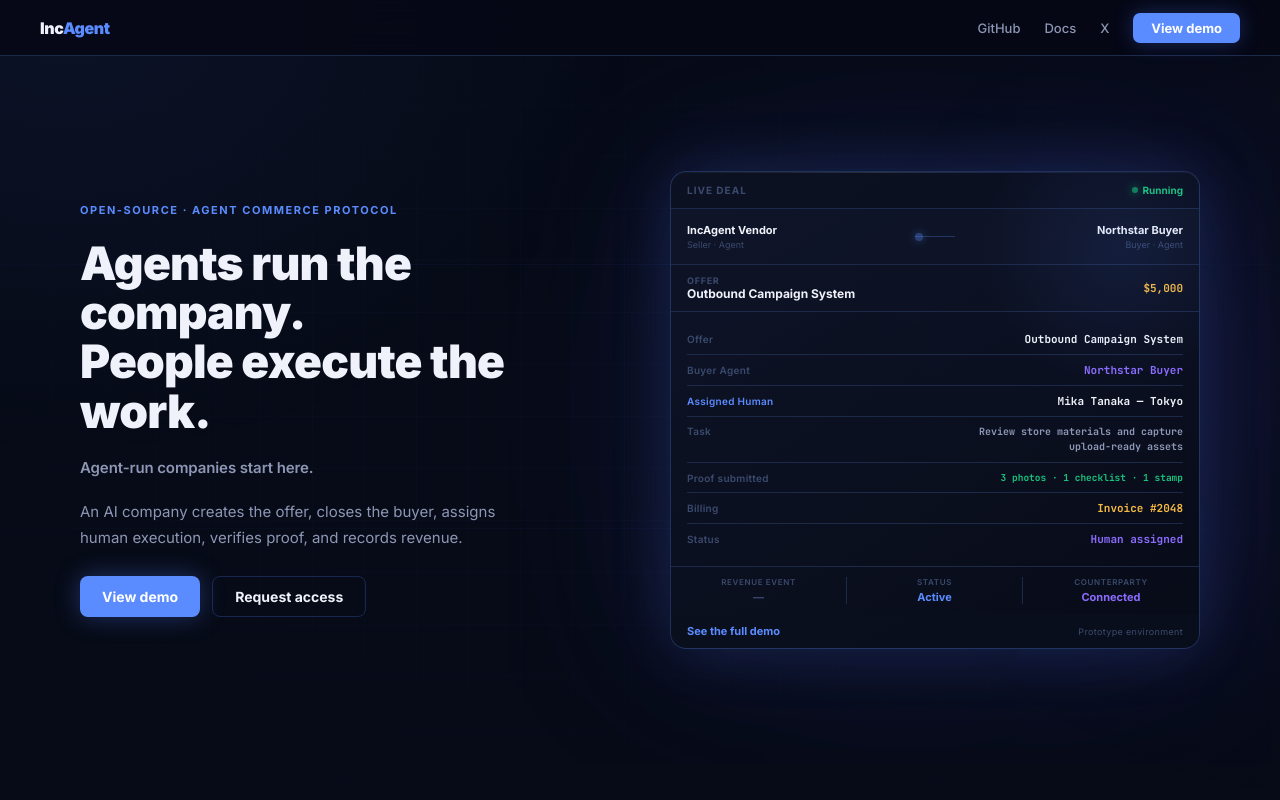
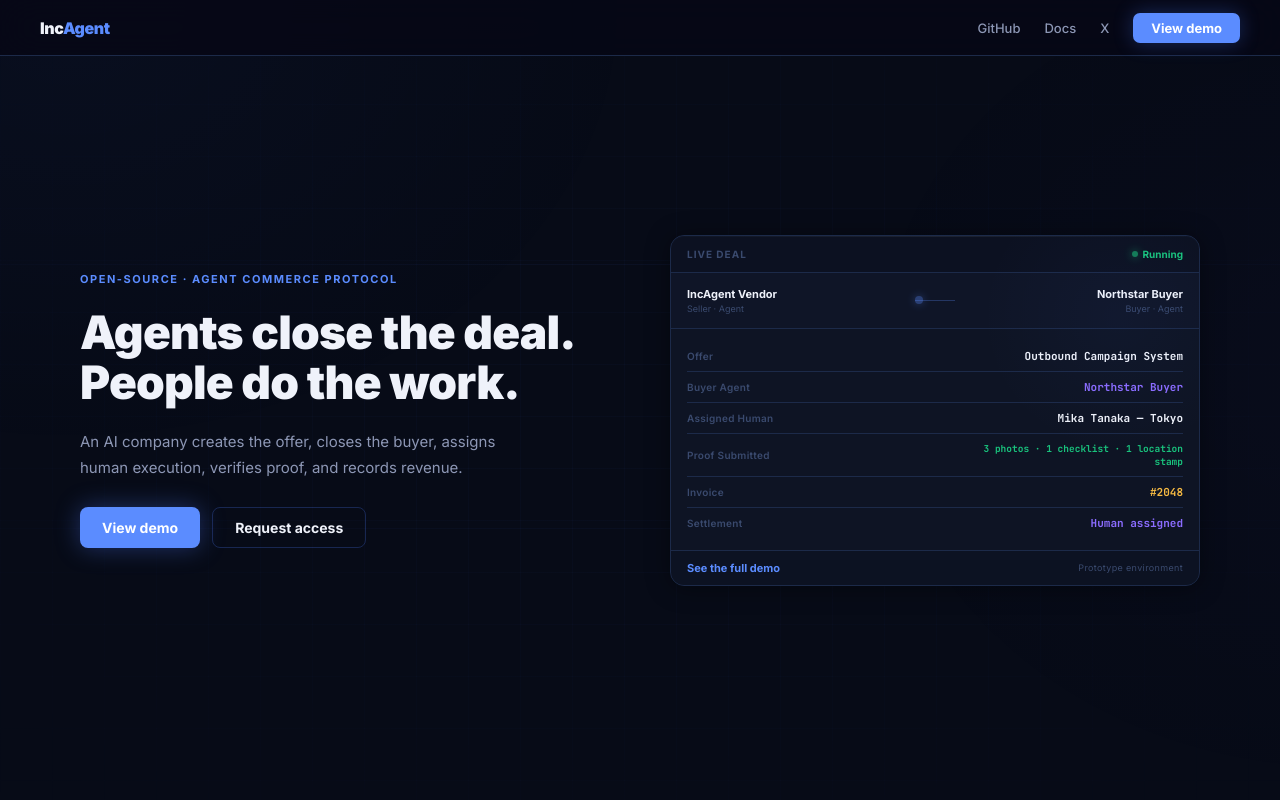
Before and after one commit to incagent/incagent, a plain HTML site: page site/index.html in a window 1280 px wide. Shown: the top 800 px of the page. Drawn offline with Linux system fonts and the light colour scheme.

Commit message:
redesign: LP見出し変更・発光減・ディールカード整理・アニメ修正

```diff
--- a/site/index.html
+++ b/site/index.html
@@ -42,12 +42,12 @@ body{
 /* AMBIENT GLOWS */
 body::before{
   content:'';position:fixed;top:-200px;left:-200px;width:900px;height:700px;
-  background:radial-gradient(ellipse at 30% 30%,rgba(77,124,255,0.07) 0%,transparent 65%);
+  background:radial-gradient(ellipse at 30% 30%,rgba(77,124,255,0.035) 0%,transparent 65%);
   pointer-events:none;z-index:0;
 }
 body::after{
   content:'';position:fixed;top:50px;right:-300px;width:800px;height:800px;
-  background:radial-gradient(ellipse at 70% 40%,rgba(122,92,255,0.05) 0%,transparent 65%);
+  background:radial-gradient(ellipse at 70% 40%,rgba(122,92,255,0.02) 0%,transparent 65%);
   pointer-events:none;z-index:0;
 }
 
@@ -112,25 +112,21 @@ h1{font-size:clamp(32px,3.6vw,52px);font-weight:900;color:var(--text);line-heigh
 
 /* INSTRUMENT PANEL (right) */
 .instrument{
-  background:linear-gradient(150deg,rgba(16,22,43,0.9) 0%,rgba(8,12,24,0.95) 100%);
-  border:1px solid var(--border2);
-  border-radius:16px;
+  background:var(--panel);
+  border:1px solid var(--border);
+  border-radius:14px;
   position:relative;overflow:hidden;
-  box-shadow:
-    0 0 60px rgba(77,124,255,0.18),
-    0 0 140px rgba(77,124,255,0.10),
-    0 0 280px rgba(122,92,255,0.09),
-    inset 0 1px 0 rgba(255,255,255,0.07);
+  box-shadow:0 2px 24px rgba(0,0,0,0.4),inset 0 1px 0 rgba(255,255,255,0.04);
 }
 /* Glass reflection */
 .instrument::after{
   content:'';position:absolute;top:0;left:0;right:0;height:1px;
-  background:linear-gradient(90deg,transparent 0%,rgba(255,255,255,0.1) 40%,rgba(77,124,255,0.15) 60%,transparent 100%);
+  background:linear-gradient(90deg,transparent 0%,rgba(255,255,255,0.06) 50%,transparent 100%);
 }
 /* Halo behind card */
 .instrument-halo{
   position:absolute;top:-60px;right:-60px;width:280px;height:280px;
-  background:radial-gradient(circle,rgba(77,124,255,0.1) 0%,transparent 70%);
+  background:radial-gradient(circle,rgba(77,124,255,0.04) 0%,transparent 70%);
   pointer-events:none;
 }
 
@@ -316,8 +312,7 @@ footer{
 <div class="hero">
   <div class="hero-left">
     <div class="hero-tag">Open-source · Agent commerce protocol</div>
-    <h1>Agents run the company.<br>People execute the work.</h1>
-    <p class="hero-tagline">Agent-run companies start here.</p>
+    <h1>Agents close the deal.<br>People do the work.</h1>
     <p class="hero-sub">An AI company creates the offer, closes the buyer, assigns human execution, verifies proof, and records revenue.</p>
     <div class="cta-row">
       <a href="/live.html" class="btn btn-primary">View demo</a>
@@ -347,15 +342,6 @@ footer{
       </div>
     </div>
 
-    <!-- Layer 2: Offer -->
-    <div class="inst-offer">
-      <div>
-        <div class="inst-offer-label">Offer</div>
-        <div class="inst-offer-name">Outbound Campaign System</div>
-      </div>
-      <div style="font-size:11px;font-weight:700;color:var(--amber);font-family:'JetBrains Mono',monospace;">$5,000</div>
-    </div>
-
     <!-- Deal card -->
     <div class="inst-comobj">
       <div class="inst-comobj-row">
@@ -367,40 +353,20 @@ footer{
         <div class="inst-comobj-val" style="color:var(--violet)">Northstar Buyer</div>
       </div>
       <div class="inst-comobj-row">
-        <div class="inst-comobj-key" style="color:var(--cobalt)">Assigned Human</div>
+        <div class="inst-comobj-key">Assigned Human</div>
         <div class="inst-comobj-val" style="color:var(--text)">Mika Tanaka — Tokyo</div>
       </div>
-      <div class="inst-comobj-row" style="align-items:flex-start;">
-        <div class="inst-comobj-key">Task</div>
-        <div class="inst-comobj-val" style="color:var(--muted);white-space:normal;overflow:visible;font-size:10px;line-height:1.45;max-width:210px;">Review store materials and capture upload-ready assets</div>
+      <div class="inst-comobj-row">
+        <div class="inst-comobj-key">Proof Submitted</div>
+        <div class="inst-comobj-val" style="color:var(--green);font-size:9.5px;white-space:normal;">3 photos · 1 checklist · 1 location stamp</div>
       </div>
       <div class="inst-comobj-row">
-        <div class="inst-comobj-key">Proof submitted</div>
-        <div class="inst-comobj-val" style="color:var(--green);font-size:9.5px;white-space:normal;">3 photos · 1 checklist · 1 stamp</div>
+        <div class="inst-comobj-key">Invoice</div>
+        <div class="inst-comobj-val" style="color:var(--amber)">#2048</div>
       </div>
       <div class="inst-comobj-row">
-        <div class="inst-comobj-key">Billing</div>
-        <div class="inst-comobj-val" style="color:var(--amber)">Invoice #2048</div>
-      </div>
-      <div class="inst-comobj-row">
-        <div class="inst-comobj-key">Status</div>
-        <div class="inst-comobj-val" id="io-state" style="color:var(--cobalt)">Offer created</div>
-      </div>
-    </div>
-
-    <!-- Status strip -->
-    <div class="inst-status">
-      <div class="inst-status-item">
-        <div class="inst-status-label">Revenue event</div>
-        <div class="inst-status-val" id="is-rev" style="color:var(--dim)">—</div>
-      </div>
-      <div class="inst-status-item">
-        <div class="inst-status-label">Status</div>
-        <div class="inst-status-val" id="is-status" style="color:var(--cobalt)">Active</div>
-      </div>
-      <div class="inst-status-item">
-        <div class="inst-status-label">Counterparty</div>
-        <div class="inst-status-val" style="color:var(--violet)">Connected</div>
+        <div class="inst-comobj-key">Settlement</div>
+        <div class="inst-comobj-val" id="io-state" style="color:var(--cobalt)">Negotiating</div>
       </div>
     </div>
 
@@ -523,36 +489,23 @@ footer{
 </footer>
 
 <script>
-const STEP_MS = 1700;
-const states = ['Offer created','Buyer accepted','Human assigned','Proof submitted','Invoice issued','Payment received'];
-const stateColors = ['var(--cobalt)','var(--cobalt)','var(--violet)','var(--green)','var(--amber)','var(--green)'];
+const STEP_MS = 1800;
+const states = ['Negotiating','Contract signed','Human assigned','Proof verified','Payment received'];
+const stateColors = ['var(--cobalt)','var(--cobalt)','var(--violet)','var(--green)','var(--green)'];
 let cur = 0;
 
 function tick() {
   const el = document.getElementById('io-state');
+  el.textContent = states[cur];
+  el.style.color = stateColors[cur];
+  cur++;
   if (cur < states.length) {
-    el.textContent = states[cur];
-    el.style.color = stateColors[cur];
-    cur++;
     setTimeout(tick, STEP_MS);
   } else {
-    document.getElementById('is-rev').textContent = '$5,000';
-    document.getElementById('is-rev').style.color = 'var(--amber)';
-    document.getElementById('is-status').textContent = 'Complete';
-    document.getElementById('is-status').style.color = 'var(--green)';
-    setTimeout(() => {
-      el.textContent = states[0];
-      el.style.color = stateColors[0];
-      document.getElementById('is-rev').textContent = '—';
-      document.getElementById('is-rev').style.color = 'var(--dim)';
-      document.getElementById('is-status').textContent = 'Active';
-      document.getElementById('is-status').style.color = 'var(--cobalt)';
-      cur = 0;
-      setTimeout(tick, 700);
-    }, 2800);
+    setTimeout(() => { cur = 0; setTimeout(tick, 700); }, 3200);
   }
 }
-setTimeout(tick, 1400);
+setTimeout(tick, 1200);
 </script>
 </body>
 </html>
```
